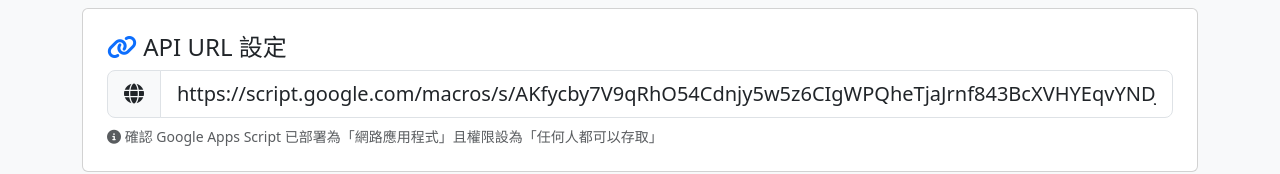
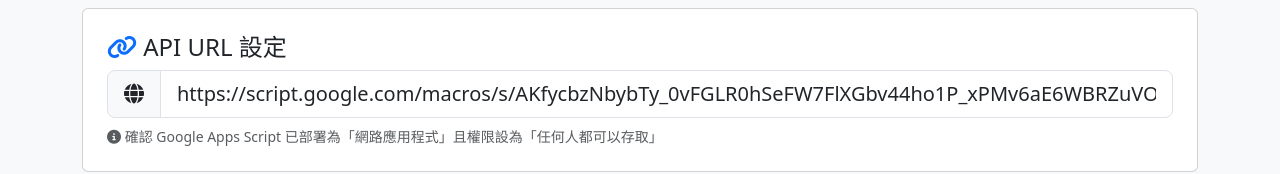
Before and after one commit to Zephyr0122/warehouse-pwa, a plain HTML site: page index.html in a window 1280 px wide. Shown: the part 165-339 px from the top of the page. Drawn offline with nearby package versions, Linux system fonts and the light colour scheme.

Commit message:
Update index.html

```diff
--- a/index.html
+++ b/index.html
@@ -76,7 +76,7 @@
         id="apiUrl"
         class="form-control"
         placeholder="貼上你的 Google Apps Script Web App URL"
-        value="https://script.google.com/macros/s/AKfycby7V9qRhO54Cdnjy5w5z6CIgWPQheTjaJrnf843BcXVHYEqvYNDJq5hnPHg7gwnWUg/exec"
+        value="https://script.google.com/macros/s/AKfycbzNbybTy_0vFGLR0hSeFW7FlXGbv44ho1P_xPMv6aE6WBRZuVOpTYXlGvElkdE4Veo/exec"
       >
     </div>
     <small class="text-muted mt-2">
```
